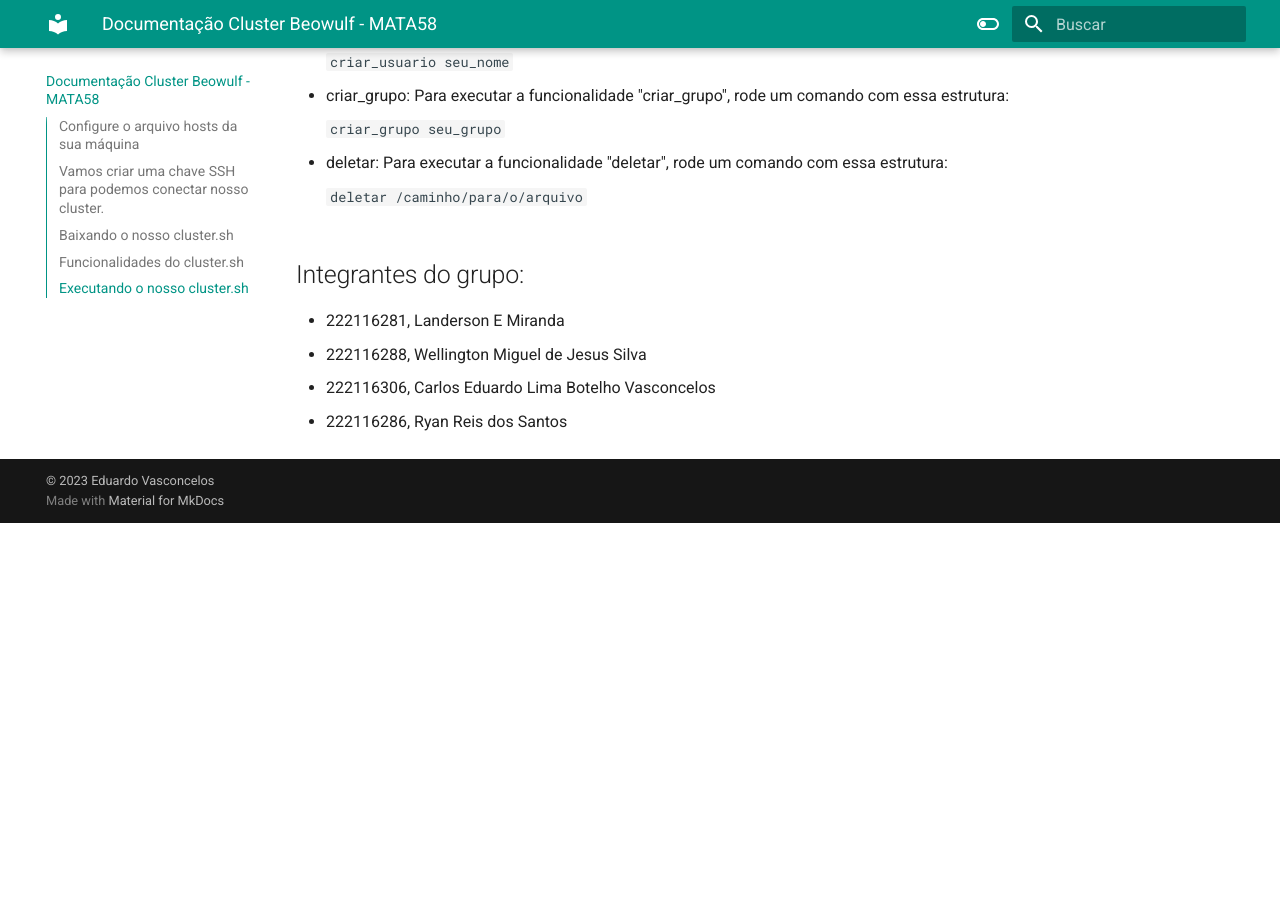
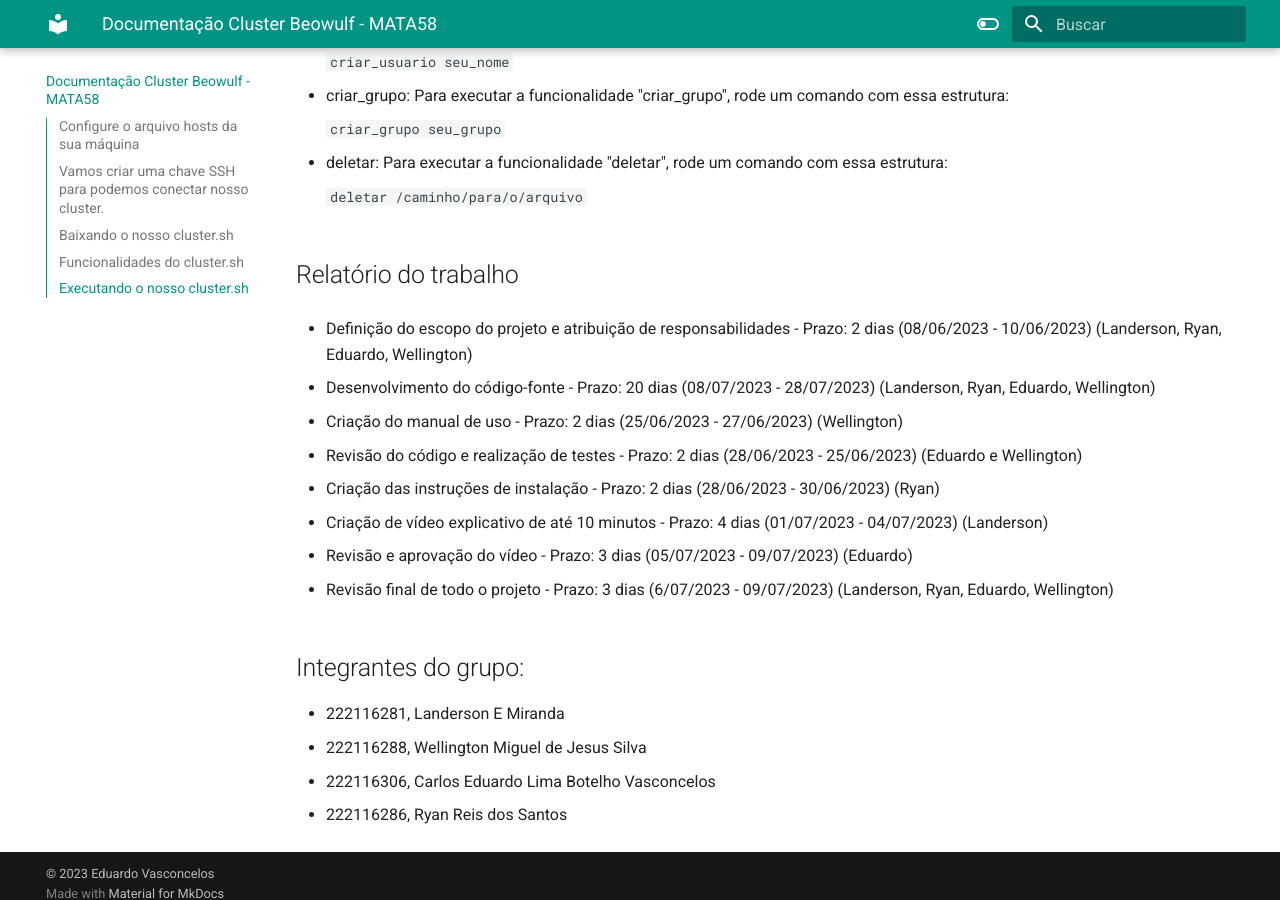
Before and after one commit to EduardoVasconceloss/cluster-beowulf-MATA58, an MkDocs documentation site: the page built from docs/index.md, in a window 1280 px wide and 900 px high, scrolled down 3233 px. Built offline with MkDocs 1.6.1 and Material for MkDocs 9.7.7, drawn with Linux system fonts in a browser that asks for light colours; before the commit the page ends 3756 px from its top, so only the background shows below that.

Commit message:
Update index.md

````diff
--- a/docs/index.md
+++ b/docs/index.md
@@ -160,6 +160,24 @@ Ao executar o cluster, irá aparecer uma linha com a informação "Digite um com
     deletar /caminho/para/o/arquivo
     ```
 
+## Relatório do trabalho
+
+- Definição do escopo do projeto e atribuição de responsabilidades - Prazo: 2 dias (08/06/2023 - 10/06/2023) (Landerson, Ryan, Eduardo, Wellington)
+
+- Desenvolvimento do código-fonte - Prazo: 20 dias (08/07/2023 - 28/07/2023) (Landerson, Ryan, Eduardo, Wellington)
+
+- Criação do manual de uso - Prazo: 2 dias (25/06/2023 - 27/06/2023) (Wellington)
+
+- Revisão do código e realização de testes - Prazo: 2 dias (28/06/2023 - 25/06/2023) (Eduardo e Wellington)
+
+- Criação das instruções de instalação - Prazo: 2 dias (28/06/2023 - 30/06/2023) (Ryan)
+
+- Criação de vídeo explicativo de até 10 minutos - Prazo: 4 dias (01/07/2023 - 04/07/2023) (Landerson)
+
+- Revisão e aprovação do vídeo - Prazo: 3 dias (05/07/2023 - 09/07/2023) (Eduardo)
+
+- Revisão final de todo o projeto - Prazo: 3 dias (6/07/2023 - 09/07/2023) (Landerson, Ryan, Eduardo, Wellington)
+
 ## Integrantes do grupo:
 - 222116281, Landerson E Miranda
 - 222116288, Wellington Miguel de Jesus Silva
````
